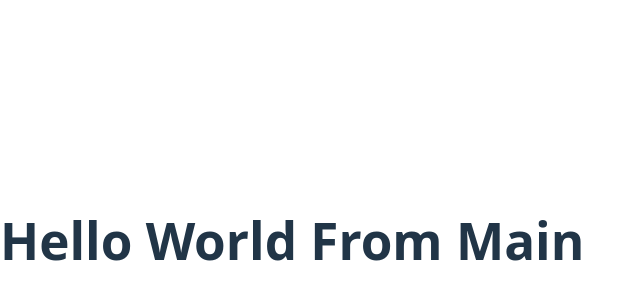
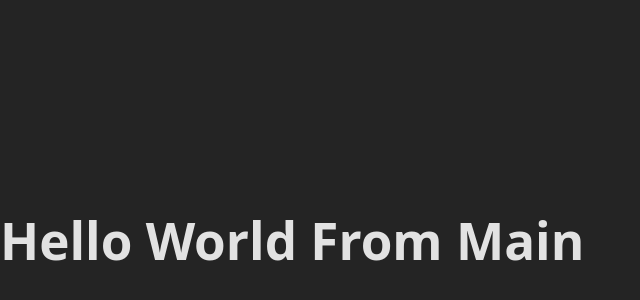
Before and after one commit to m-meerzaman/React-App-Github-Actions, a React (Vite) app: page / in a window 1280 px wide. Shown: the part 160-460 px from the top of the page, without its empty margins (0-640 px from the left). Built offline with nearby package versions, Linux system fonts and the light colour scheme.

Commit message:
edit again/ main

```diff
--- a/src/index.css
+++ b/src/index.css
@@ -53,13 +53,3 @@ button:focus,
 button:focus-visible {
   outline: 4px auto -webkit-focus-ring-color;
 }
-
-@media (prefers-color-scheme: light) {
-  :root {
-    color: #213547;
-    background-color: #ffffff;
-  }
-  a:hover {
-    color: #747bff;
-  }
-}
```
